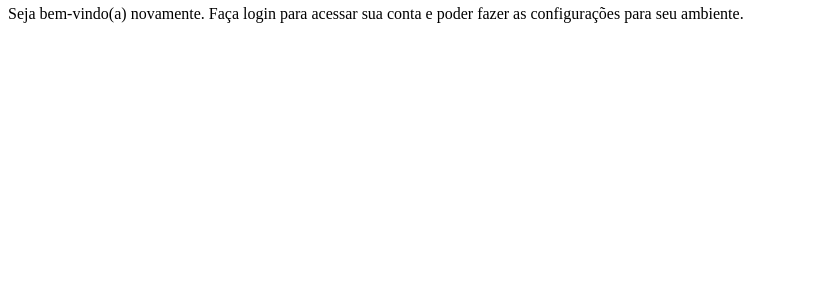
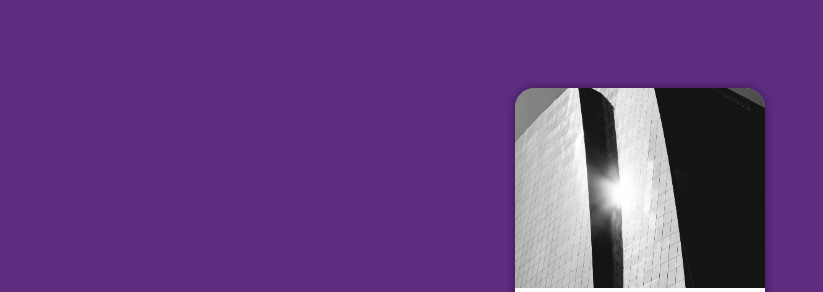
Before and after one commit to alanpereiradasilva/projeto-login, a plain HTML site: page index.html in a window 1280 px wide. Shown: the part 62-354 px from the top of the page, without its empty margins (0-823 px from the left). Drawn offline with Linux system fonts and the light colour scheme.

Commit message:
atualizei o projeto-login

```diff
--- a/estilos/style.css
+++ b/estilos/style.css
@@ -5,3 +5,48 @@
     Verde: #49a09d
     Lilás: #5f2c82
 */
+
+* {
+    font-family: system-ui, -apple-system, BlinkMacSystemFont, 'Segoe UI', Roboto, Oxygen, Ubuntu, Cantarell, 'Open Sans', 'Helvetica Neue', sans-serif;
+    padding: 0px;
+    margin: 0px;
+    box-sizing: border-box;
+}
+
+body, html {
+    background-color: #5f2c82;
+    height: 100vh;
+    width: 100vw;
+}
+
+main {
+    position: relative;
+    height: 100vh;
+    width: 100vw;
+}
+
+section#login {
+    position: absolute;
+    top: 50%;
+    left: 50%;
+    transform: translate(-50%, -50%);
+    overflow: hidden;
+    background-color: white;
+    width: 250px;
+    height: 500px;
+    border-radius: 20px;
+    box-shadow: 0px 0px 10px rgba(0, 0, 0, 0.450);
+}
+
+section#login > div#imagem {
+    display: block;
+    background: #5f2c82 url(../imagens/prédio-pexels.jpg) no-repeat;
+    background-size: cover;
+    background-position: left bottom;
+    height: 200px;
+}
+
+section#login > div#formulario {
+    display: block;
+    padding: 10px;
+}
```
Also changed, not shown: index.html (+1 -1 lines).
